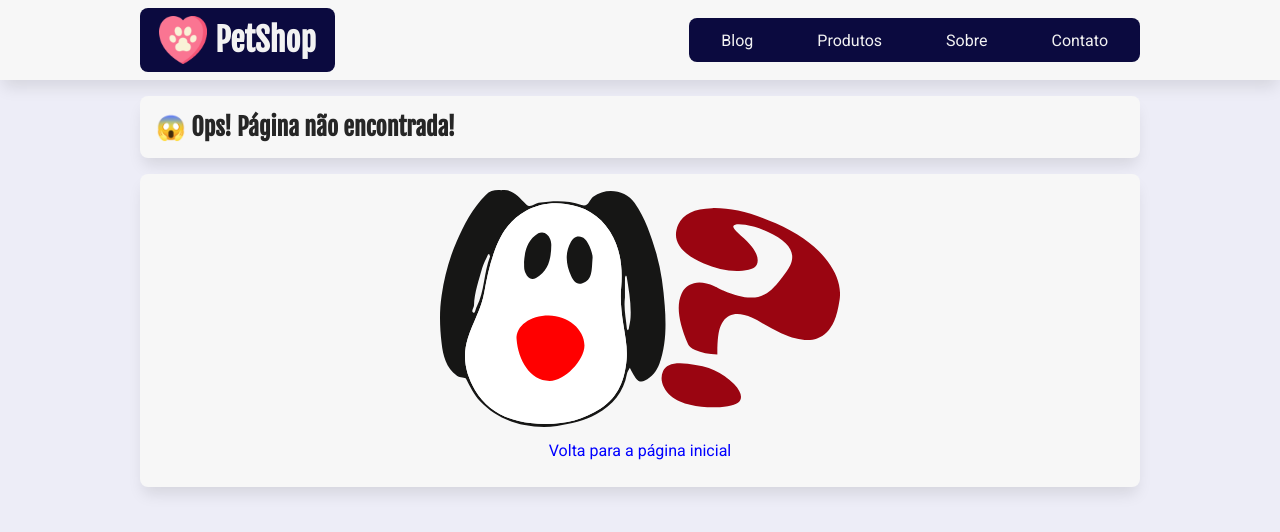
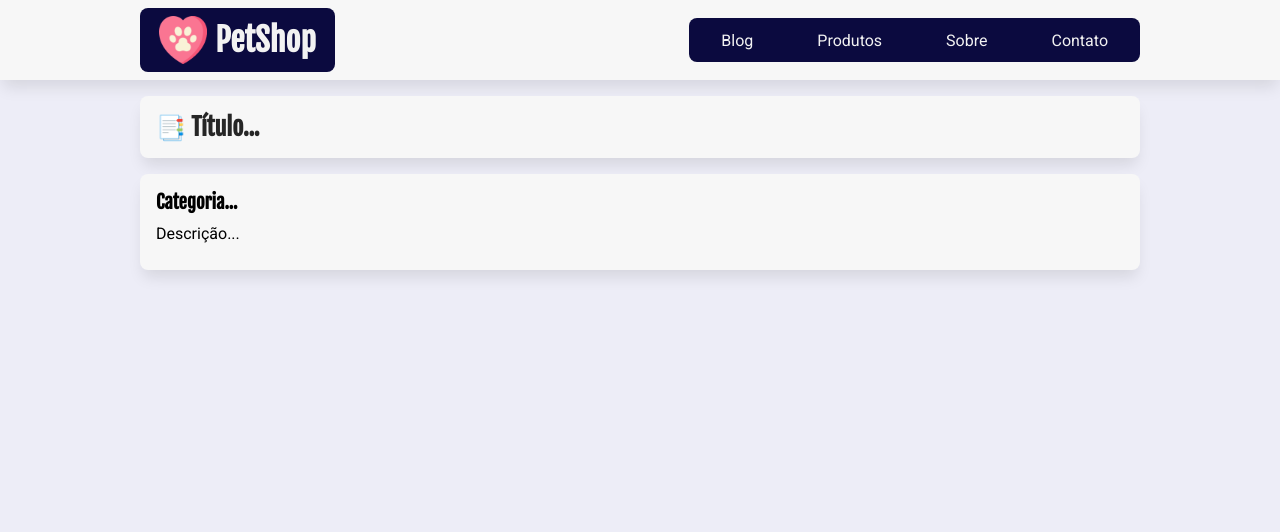
Before and after one commit to joaopedro-style/petshop, a Next.js app: page /posts/1 in a window 1280 px wide. Before the commit this address had no page. Shown: the top 532 px of the page. Built offline with nearby package versions, Linux system fonts and the light colour scheme.

Commit message:
Adiciona CSS á Page de posts

```diff
--- /dev/null
+++ b/src/app/posts/[id]/detalhe-post.module.css
@@ -0,0 +1,5 @@
+.conteudo {
+  h2::before {
+    content: "📑 ";
+  }
+}
--- /dev/null
+++ b/src/app/posts/[id]/page.tsx
@@ -0,0 +1,15 @@
+// src/app/posts/[id]/page.tsx
+import estilos from "./detalhe-post.module.css";
+import Container from "@/components/Container";
+
+export default function DetalhePost() {
+  return (
+    <article className={estilos.conteudo}>
+      <h2>Título...</h2>
+      <Container>
+        <h3>Categoria...</h3>
+        <p>Descrição...</p>
+      </Container>
+    </article>
+  );
+}
```
